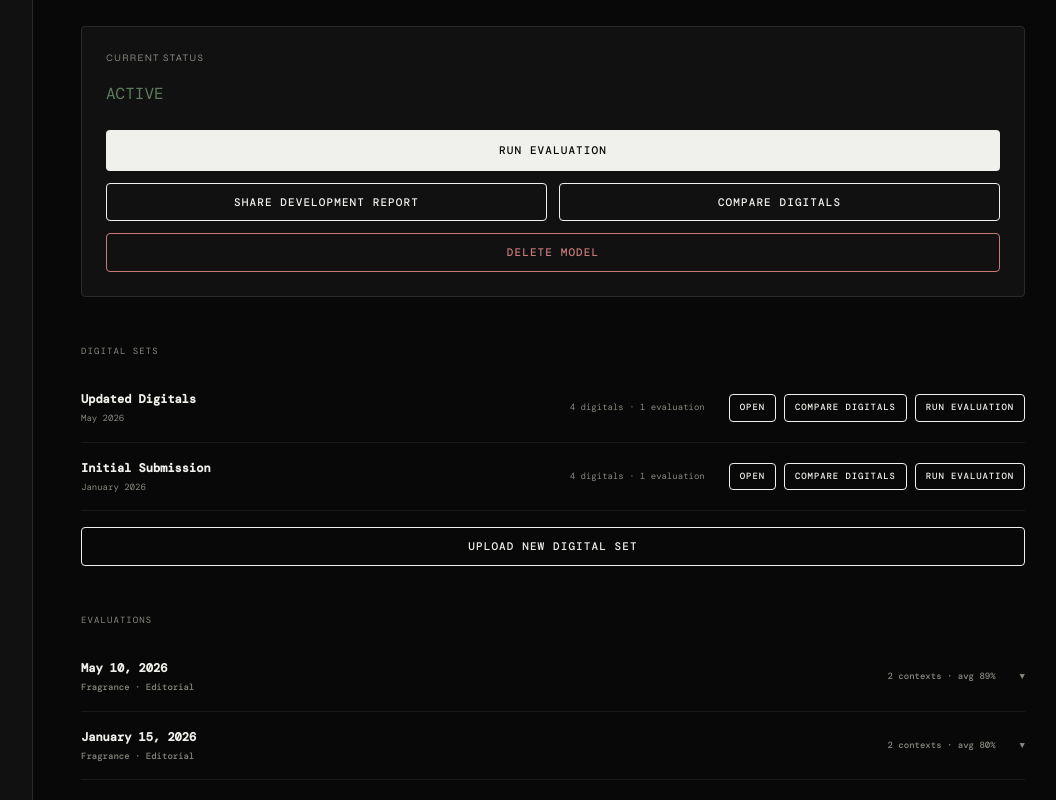
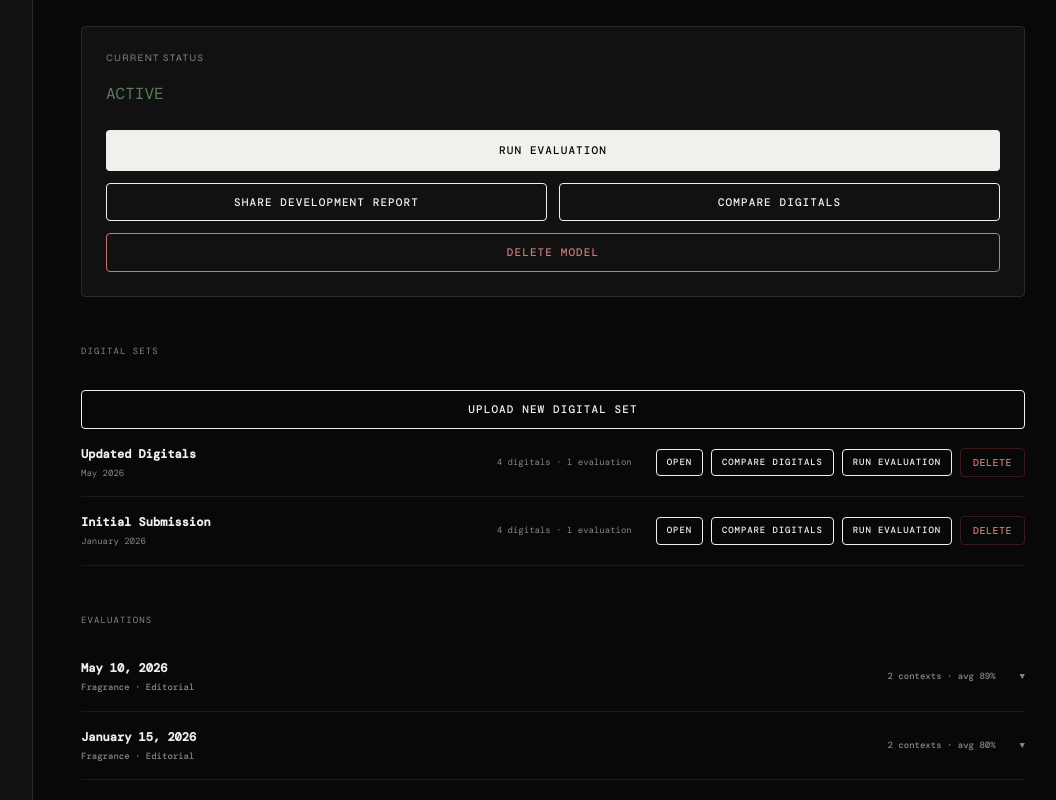
Before and after one commit to sumithproductive-ai/CastView, a React (Vite) app in the folder app/: page /roster/john-doe-roster in a window 1280 px wide. Shown: the part 1616-2416 px from the top of the page, without its empty margins (207-1263 px from the left). Built offline with nearby package versions, Linux system fonts and the light colour scheme; a web font is replaced by a local one.

Commit message:
Update ProspectRenderHistory.tsx

```diff
--- a/app/src/app/components/ProspectRenderHistory.tsx
+++ b/app/src/app/components/ProspectRenderHistory.tsx
@@ -743,6 +743,16 @@ export function ProspectRenderHistory({
             DIGITAL SETS
           </div>
 
+          <button
+            type="button"
+            onClick={() => setShowUploadForm(true)}
+            data-tutorial="upload-new-set"
+            className="w-full mt-[16px] px-[16px] py-[10px] border border-[#f0f0ec] bg-transparent rounded-[4px] text-[11px] uppercase tracking-[0.1em] hover:bg-[#f0f0ec] hover:text-[#080808] transition-colors"
+            style={{ fontFamily: 'var(--font-mono)', color: '#f0f0ec', cursor: 'pointer' }}
+          >
+            UPLOAD NEW DIGITAL SET
+          </button>
+
           <div data-tutorial="digital-sets-timeline">
             {digitalSetsForDisplay.map((ds) => {
               const digitalsOnFile = countDigitalsOnFile(ds);
@@ -833,6 +843,35 @@ export function ProspectRenderHistory({
                         }}
                       >
                         RUN EVALUATION
+                      </button>
+                      <button
+                        type="button"
+                        onClick={(e) => {
+                          e.stopPropagation();
+                          if (!window.confirm('Delete this digital set? This cannot be undone.')) return;
+                          const updatedSets = activeProfile.digitalSets.filter(
+                            (digitalSet) => digitalSet.id !== ds.id
+                          );
+                          if (profileType === 'prospect') {
+                            updateProspect(resolvedEntityId, { digitalSets: updatedSets });
+                          } else {
+                            updateModel(resolvedEntityId, { digitalSets: updatedSets });
+                          }
+                        }}
+                        style={{
+                          fontFamily: 'var(--font-mono)',
+                          fontSize: '10px',
+                          color: '#c87a7a',
+                          background: 'none',
+                          border: '1px solid #3a1a1a',
+                          borderRadius: '4px',
+                          padding: '6px 12px',
+                          cursor: 'pointer',
+                          letterSpacing: '0.05em',
+                          whiteSpace: 'nowrap',
+                        }}
+                      >
+                        DELETE
                       </button>
                     </div>
                   </div>
@@ -1056,16 +1095,6 @@ export function ProspectRenderHistory({
               Upload a second digital set to compare progression.
             </p>
           )}
-
-          <button
-            type="button"
-            onClick={() => setShowUploadForm(true)}
-            data-tutorial="upload-new-set"
-            className="w-full mt-[16px] px-[16px] py-[10px] border border-[#f0f0ec] bg-transparent rounded-[4px] text-[11px] uppercase tracking-[0.1em] hover:bg-[#f0f0ec] hover:text-[#080808] transition-colors"
-            style={{ fontFamily: 'var(--font-mono)', color: '#f0f0ec', cursor: 'pointer' }}
-          >
-            UPLOAD NEW DIGITAL SET
-          </button>
         </div>
 
         {allEvaluations.length > 0 && (
@@ -1230,6 +1259,36 @@ export function ProspectRenderHistory({
                           }}
                         >
                           VIEW FULL REPORT →
+                        </button>
+                        <button
+                          type="button"
+                          onClick={() => {
+                            if (!window.confirm('Delete this evaluation? This cannot be undone.')) return;
+                            const updatedSets = activeProfile.digitalSets.map((digitalSet) => ({
+                              ...digitalSet,
+                              evaluations: (digitalSet.evaluations ?? []).filter((e) => e.id !== ev.id),
+                            }));
+                            if (profileType === 'prospect') {
+                              updateProspect(resolvedEntityId, { digitalSets: updatedSets });
+                            } else {
+                              updateModel(resolvedEntityId, { digitalSets: updatedSets });
+                            }
+                            localStorage.removeItem(`castview_eval_${ev.id}`);
+                          }}
+                          style={{
+                            fontFamily: 'var(--font-mono)',
+                            fontSize: '10px',
+                            color: '#c87a7a',
+                            background: 'none',
+                            border: 'none',
+                            cursor: 'pointer',
+                            letterSpacing: '0.05em',
+                            padding: 0,
+                            marginLeft: '16px',
+                            textTransform: 'uppercase',
+                          }}
+                        >
+                          DELETE
                         </button>
                       </div>
                     )}
```
